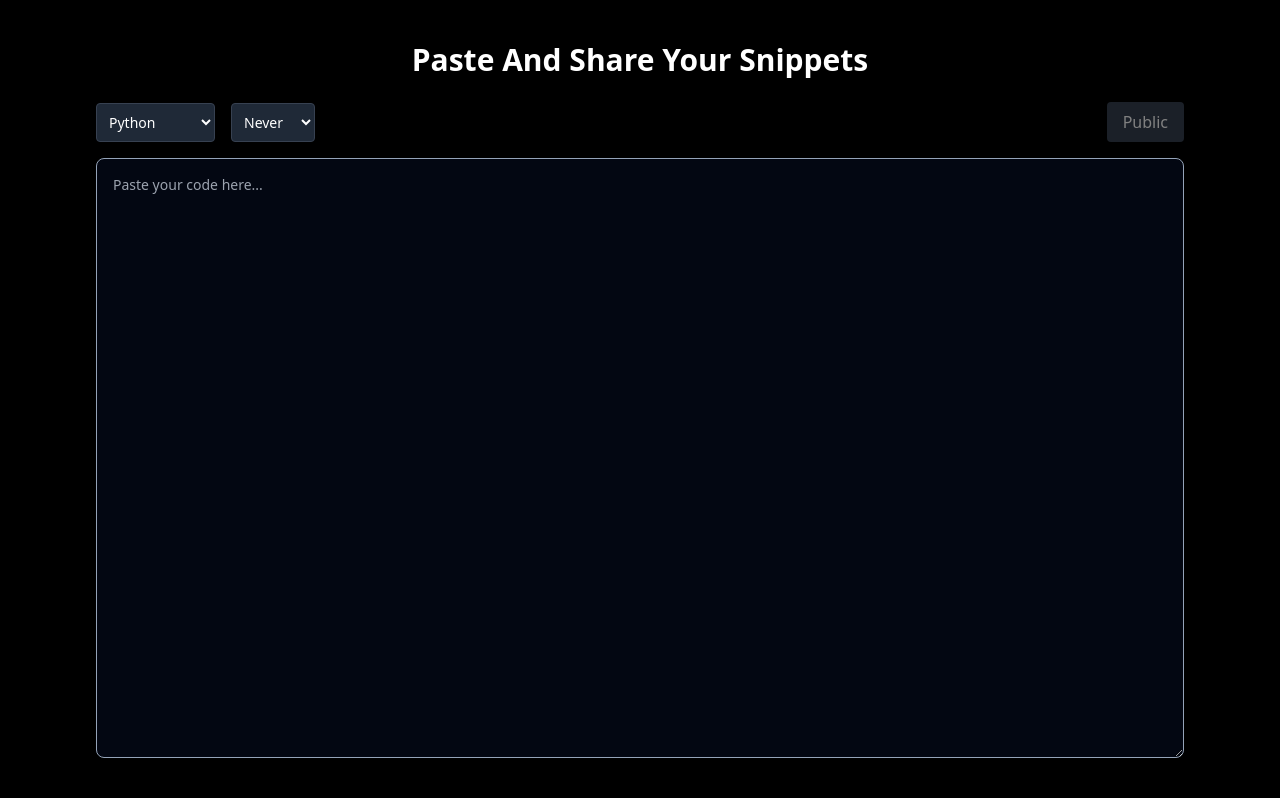
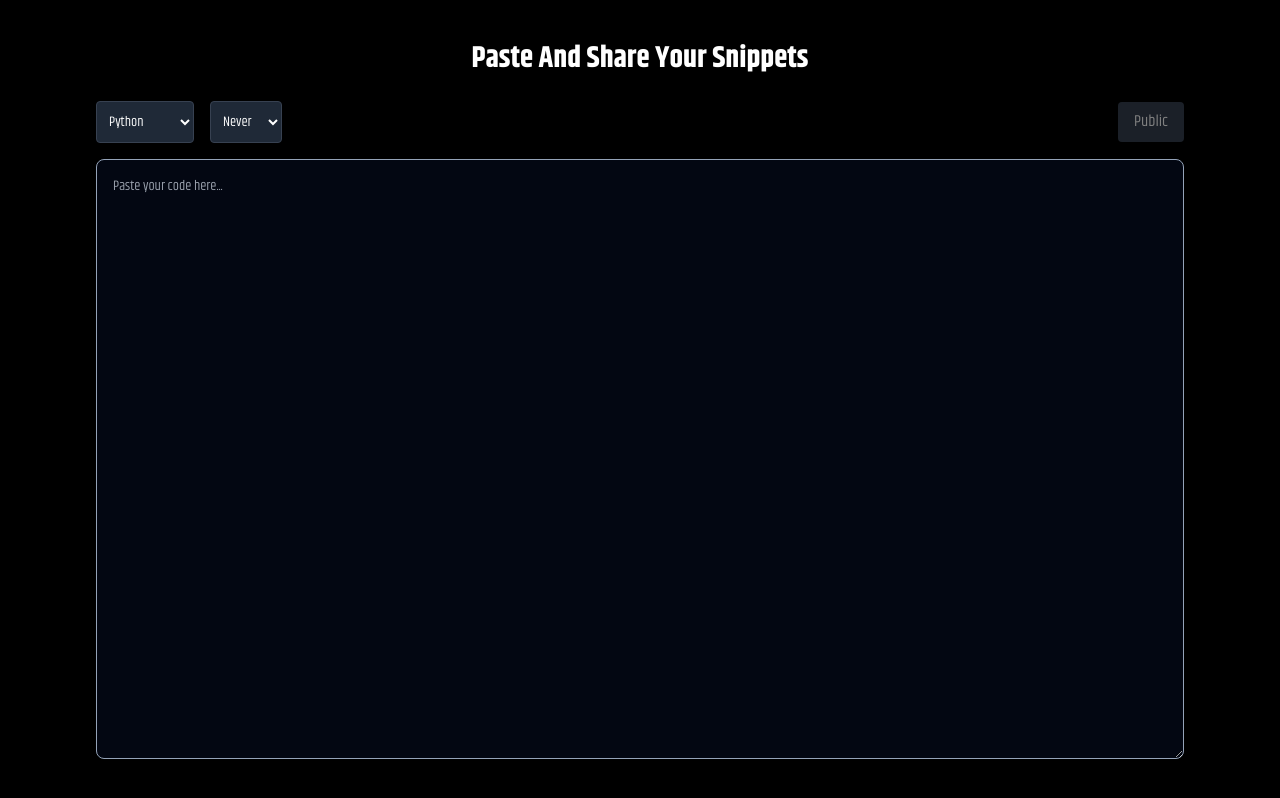
Before and after one commit to LazyShuyaa/SnippetsBin, a React (Vite) app: page / in a window 1280 px wide. Built offline with nearby package versions, Linux system fonts and the light colour scheme.

Commit message:
Update tailwind.config.js

```diff
--- a/tailwind.config.js
+++ b/tailwind.config.js
@@ -1,4 +1,3 @@
-// tailwind.config.js
 
 module.exports = {
   content: [
@@ -7,8 +6,11 @@ module.exports = {
   ],
   theme: {
     extend: {
+      colors: {
+        'custom-gray': '#242526',
+      },
       fontFamily: {
-        'oswald': ['Oswald', 'sans-serif'],
+        'khand': ['Khand', 'sans-serif'],
       },
     },
   },
```
